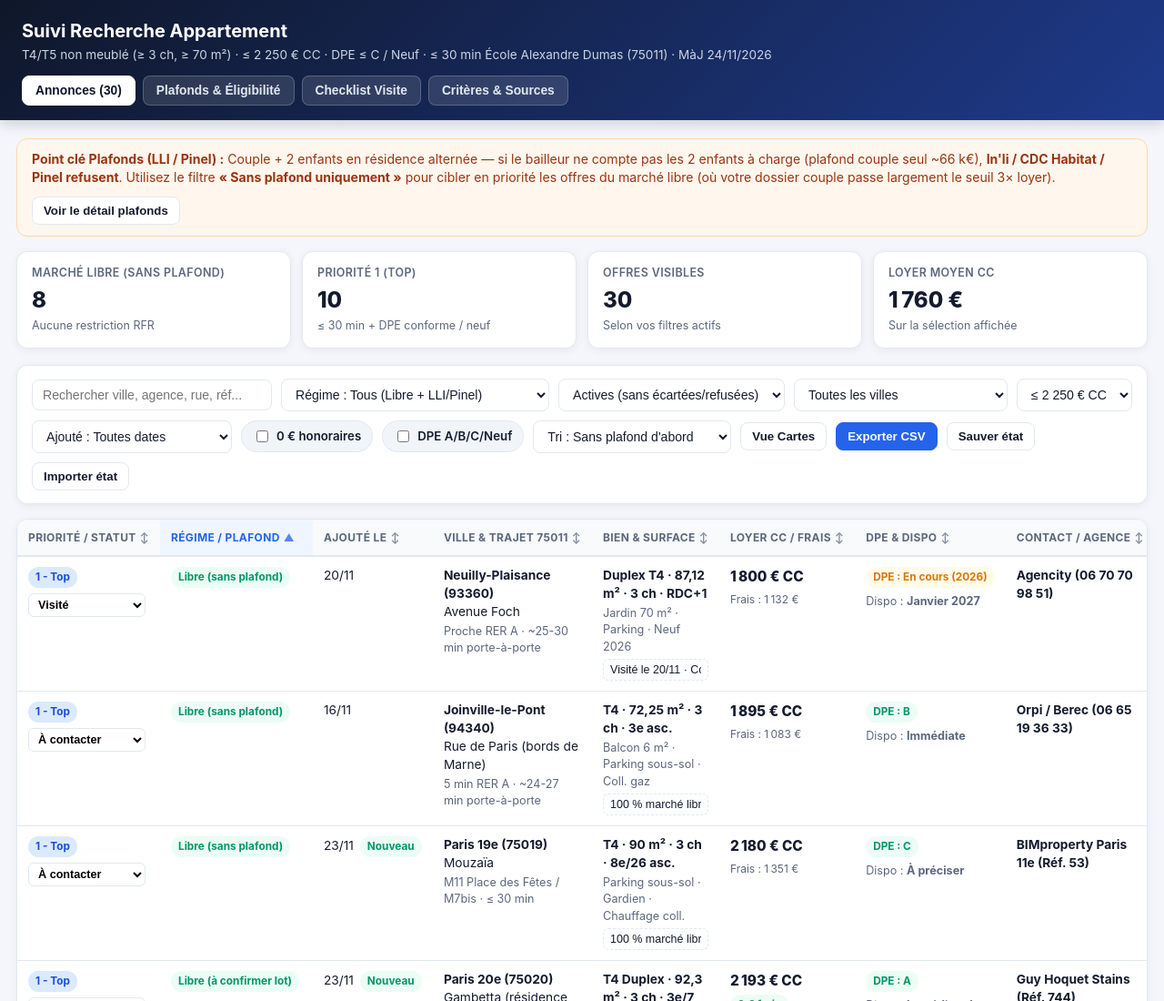
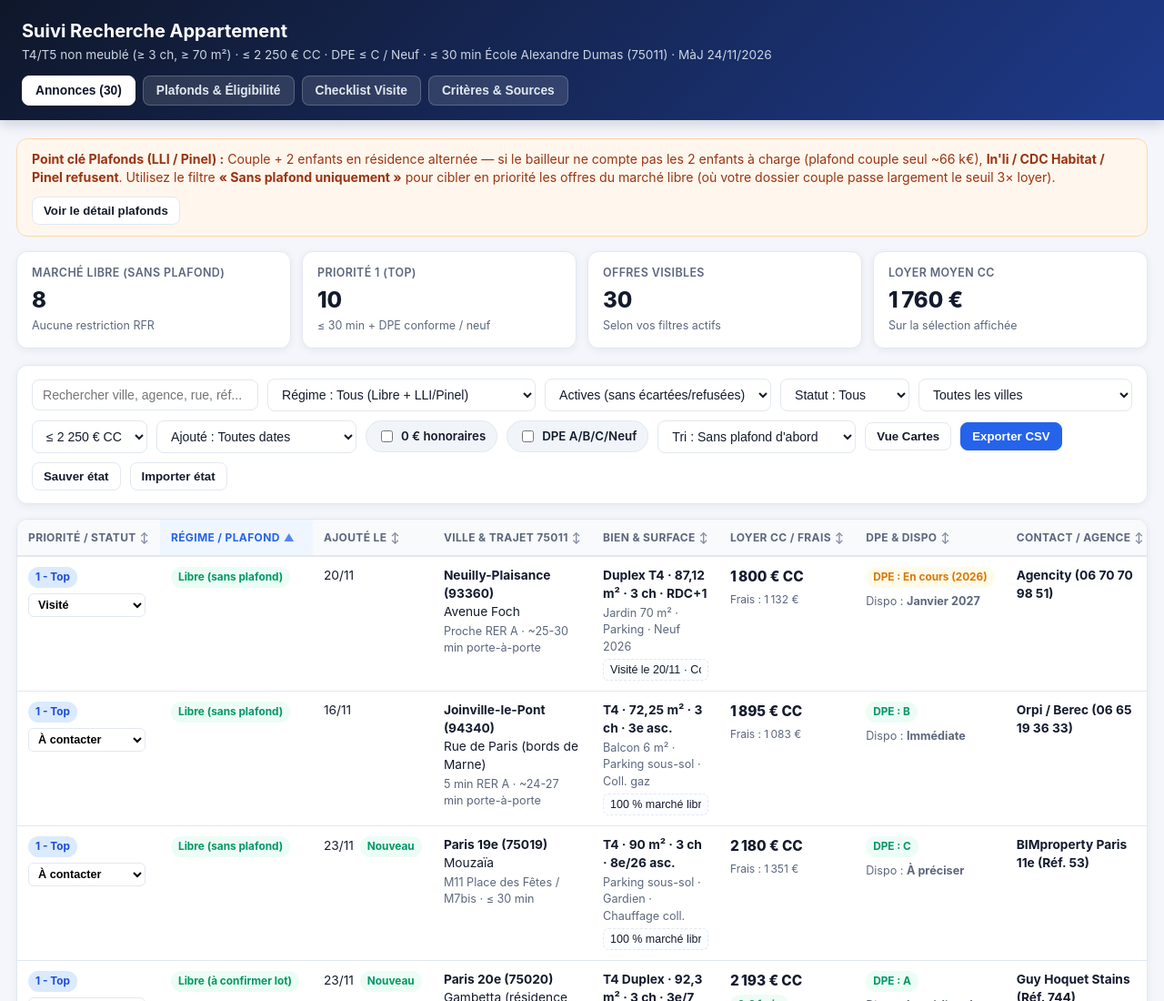
Before and after one commit to vincenzorpg/Logement, a plain HTML site: page index.html in a window 1280 px wide. Shown: the top 1100 px of the page at 91% size. Drawn offline with Linux system fonts and the light colour scheme.

Commit message:
Add status filter dropdown

```diff
--- a/index.html
+++ b/index.html
@@ -139,6 +139,16 @@
           <option value="1 - Top">1 - Top uniquement</option>
           <option value="2 - À voir">2 - À voir uniquement</option>
           <option value="all">Tout afficher (avec écartées)</option>
+        </select>
+        <select id="f-status" onchange="render()">
+          <option value="all">Statut : Tous</option>
+          <option value="À contacter">À contacter</option>
+          <option value="À appeler">À appeler</option>
+          <option value="Contacté">Contacté</option>
+          <option value="Dossier déposé">Dossier déposé</option>
+          <option value="Visite prévue">Visite prévue</option>
+          <option value="Visité">Visité</option>
+          <option value="Écarté / Refusé">Écarté / Refusé</option>
         </select>
         <select id="f-city" onchange="render()">
           <option value="">Toutes les villes</option>
@@ -448,6 +458,7 @@
       const q = document.getElementById("q").value.trim().toLowerCase();
       const fr = document.getElementById("f-regime").value;
       const fp = document.getElementById("f-prio").value;
+      const fs = document.getElementById("f-status").value;
       const fc = document.getElementById("f-city").value;
       const fmax = parseInt(document.getElementById("f-max").value, 10);
       const fadded = document.getElementById("f-added").value;
@@ -457,7 +468,8 @@
       return LISTINGS.filter(item => {
         const st = getStatus(item);
         const isExcluded = item.prio === "Écarté" || st === "Écarté / Refusé";
-        if (fp === "actives" && isExcluded) return false;
+        if (fs !== "all" && st !== fs) return false;
+        if (fp === "actives" && isExcluded && fs !== "Écarté / Refusé") return false;
         if (fp === "1 - Top" && item.prio !== "1 - Top") return false;
         if (fp === "2 - À voir" && item.prio !== "2 - À voir") return false;
         if (fr === "libre" && item.regimeType !== "libre") return false;
```
